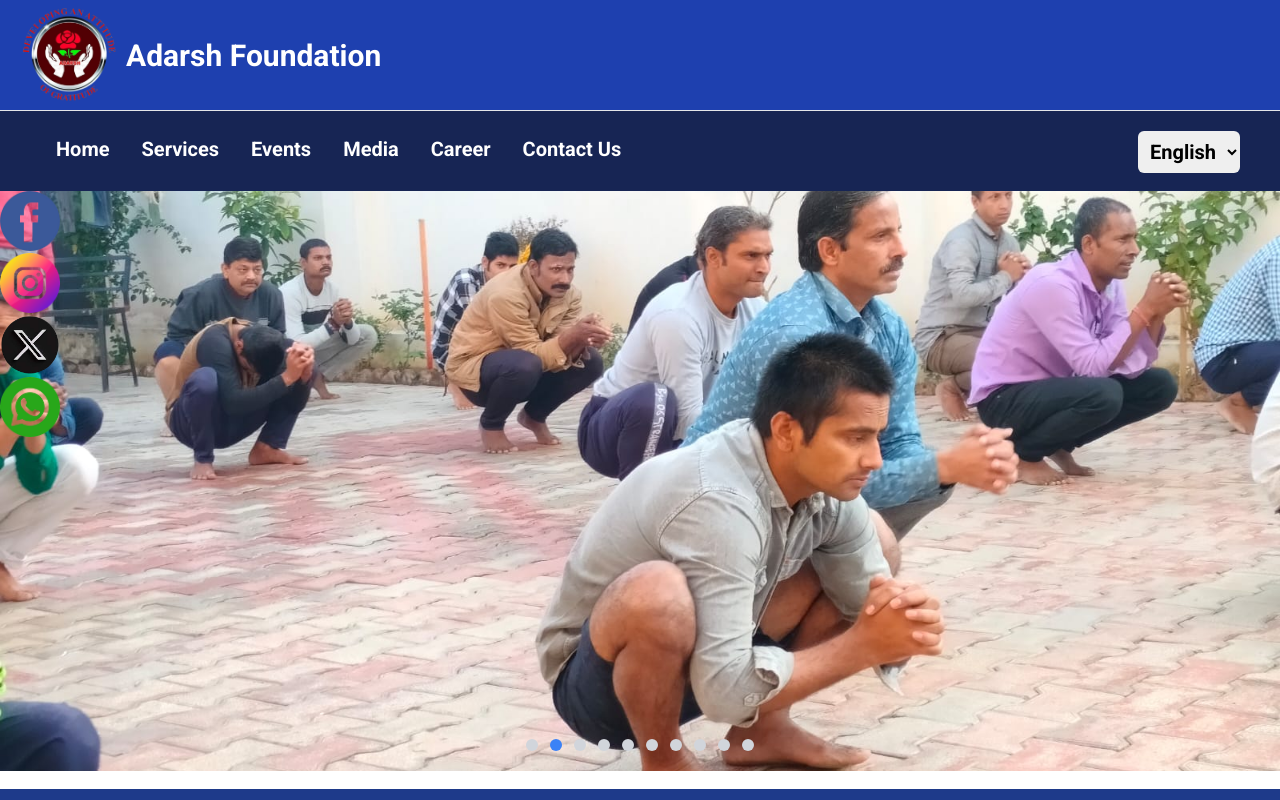
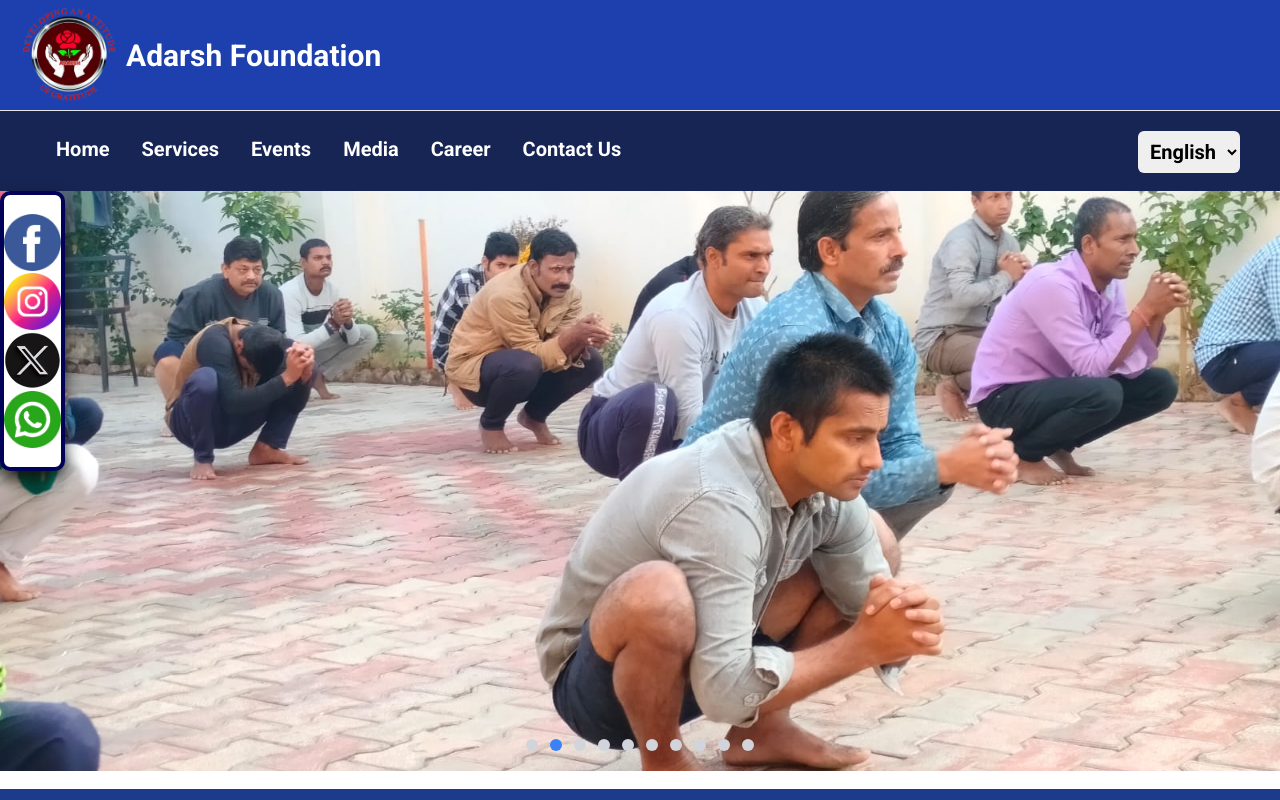
Before and after one commit to mishraanshuman786/ngo_website, a Next.js app: page / in a window 1280 px wide. Shown: the top 800 px of the page. Built offline with nearby package versions, Linux system fonts and the light colour scheme.

Commit message:
adding social media icons

```diff
--- a/src/app/globals.css
+++ b/src/app/globals.css
@@ -18,8 +18,14 @@ body {
   display: flex;
   flex-direction: column;
   gap: 2px;
-  width: 60px;
-  height:180px;
+  width: 65px;
+  border:4px solid rgb(2, 2, 88);
+  border-radius: 10px;
+  box-shadow: 0px 8px 16px rgba(20, 10, 3, 0.8);
+
+  height:280px;
+  align-items: center;
+  justify-content: center;
   z-index: 500;
-  background-color: transparent;
+  background-color: white;
 }
```
